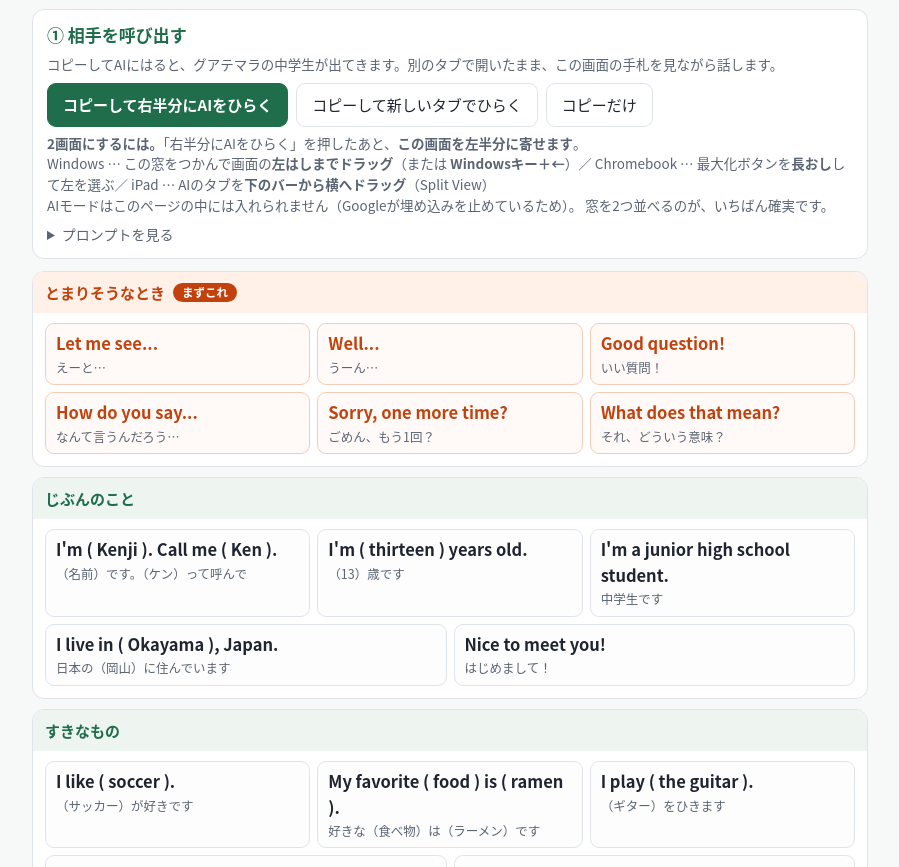
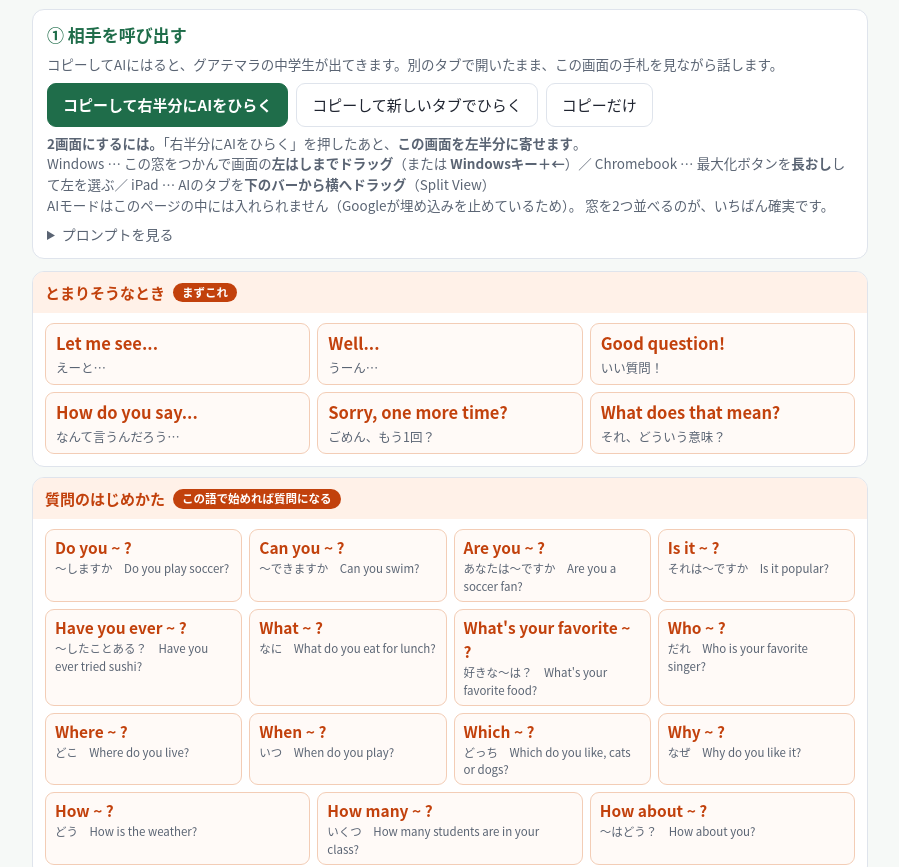
Before and after one commit to kenjiintasmania/mado-drill, a plain HTML site: page talk5/index.html in a window 1280 px wide. Shown: the part 210-1077 px from the top of the page, without its empty margins (190-1089 px from the left). Drawn offline with Linux system fonts and the light colour scheme.

Commit message:
5分チャレンジ v0.4：「質問のはじめかた」を手札の2段目に追加
Do you ~ ? / Can you ~ ? / What ~ ? など、質問の出だし15個を2段目に入れた。
各カードに日本語の意味と短い例文つき。? を打たなくても Have you ~ などで
始まる文を質問として数える。talk5/index.html 以外には触れていない。

Co-Authored-By: Claude Fable 5.2 <noreply@anthropic.com>
Claude-Session: https://claude.ai/code/session_0136Mp3NvhspxefZ7FviM755

```diff
--- a/talk5/index.html
+++ b/talk5/index.html
@@ -55,6 +55,11 @@
   .c .ja{ font-size:12.5px; color:var(--sub); margin-top:1px; }
   .grp.hot .c{ border-color:#f3cdb6; background:#fffaf7; }
   .grp.hot .c .en{ color:var(--hot); }
+  /* 質問のはじめかた：数が多いので細かく並べる */
+  .grp.dense .c{ flex:1 1 170px; padding:5px 9px; }
+  .grp.dense .c .en{ font-size:15.5px; }
+  .grp.dense .c .ja{ font-size:11.5px; }
+  body.tight .grp.dense .c{ flex:1 1 128px; }
 
   .box{ background:#fff; border:1px solid var(--line); border-radius:12px; padding:12px 14px; margin-top:12px; }
   .box h2{ font-size:17px; margin:0 0 6px; color:var(--em); }
@@ -194,7 +199,7 @@
 </div>
 <script>
 "use strict";
-var APP_VER = "talk5 0.3";
+var APP_VER = "talk5 0.4";
 var AI_URL  = "https://www.google.com/search?udm=50";
 var SEC     = 300;                       /* 5分。本番と同じ長さ */
 var $ = function(id){ return document.getElementById(id); };
@@ -212,6 +217,23 @@ var DECK = [
     ["How do you say...","なんて言うんだろう…"],
     ["Sorry, one more time?","ごめん、もう1回？"],
     ["What does that mean?","それ、どういう意味？"]
+  ]},
+  { t:"質問のはじめかた", tag:"この語で始めれば質問になる", hot:true, dense:true, c:[
+    ["Do you ~ ?","〜しますか　Do you play soccer?"],
+    ["Can you ~ ?","〜できますか　Can you swim?"],
+    ["Are you ~ ?","あなたは〜ですか　Are you a soccer fan?"],
+    ["Is it ~ ?","それは〜ですか　Is it popular?"],
+    ["Have you ever ~ ?","〜したことある？　Have you ever tried sushi?"],
+    ["What ~ ?","なに　What do you eat for lunch?"],
+    ["What's your favorite ~ ?","好きな〜は？　What's your favorite food?"],
+    ["Who ~ ?","だれ　Who is your favorite singer?"],
+    ["Where ~ ?","どこ　Where do you live?"],
+    ["When ~ ?","いつ　When do you play?"],
+    ["Which ~ ?","どっち　Which do you like, cats or dogs?"],
+    ["Why ~ ?","なぜ　Why do you like it?"],
+    ["How ~ ?","どう　How is the weather?"],
+    ["How many ~ ?","いくつ　How many students are in your class?"],
+    ["How about ~ ?","〜はどう？　How about you?"]
   ]},
   { t:"じぶんのこと", tag:"", hot:false, c:[
     ["I'm ( Kenji ). Call me ( Ken ).","（名前）です。（ケン）って呼んで"],
@@ -255,7 +277,7 @@ var DECK = [
 (function(){
   var h = "";
   DECK.forEach(function(g){
-    h += '<div class="grp' + (g.hot ? " hot" : "") + '"><h2>' + g.t
+    h += '<div class="grp' + (g.hot ? " hot" : "") + (g.dense ? " dense" : "") + '"><h2>' + g.t
        + (g.tag ? '<span class="tag">' + g.tag + "</span>" : "") + "</h2><div class=\"cards\">";
     g.c.forEach(function(c){
       h += '<div class="c"><div class="en">' + c[0] + '</div><div class="ja">' + c[1] + "</div></div>";
@@ -396,7 +418,7 @@ var STOP = {};
  "let see lets let's like likes have has had got get there here what who when where why how which " +
  "sorry please thanks thank nice cool great good interesting same sure maybe think because example " +
  "say says said mean means question tell every call").split(" ").forEach(function(w){ STOP[w] = 1; });
-var QSTART = /^(do|does|did|are|is|am|was|were|can|could|will|would|what|who|whose|where|when|why|how|which)\b/i;
+var QSTART = /^(do|does|did|are|is|am|was|were|can|could|will|would|have|has|shall|should|may|what|what's|who|whose|where|when|why|how|which)\b/i;
 
 function looksLikePrompt5(s){ return /13-year-old junior high school student in Guatemala/.test(s) || /\[Who you are\]/.test(s); }
 
```
